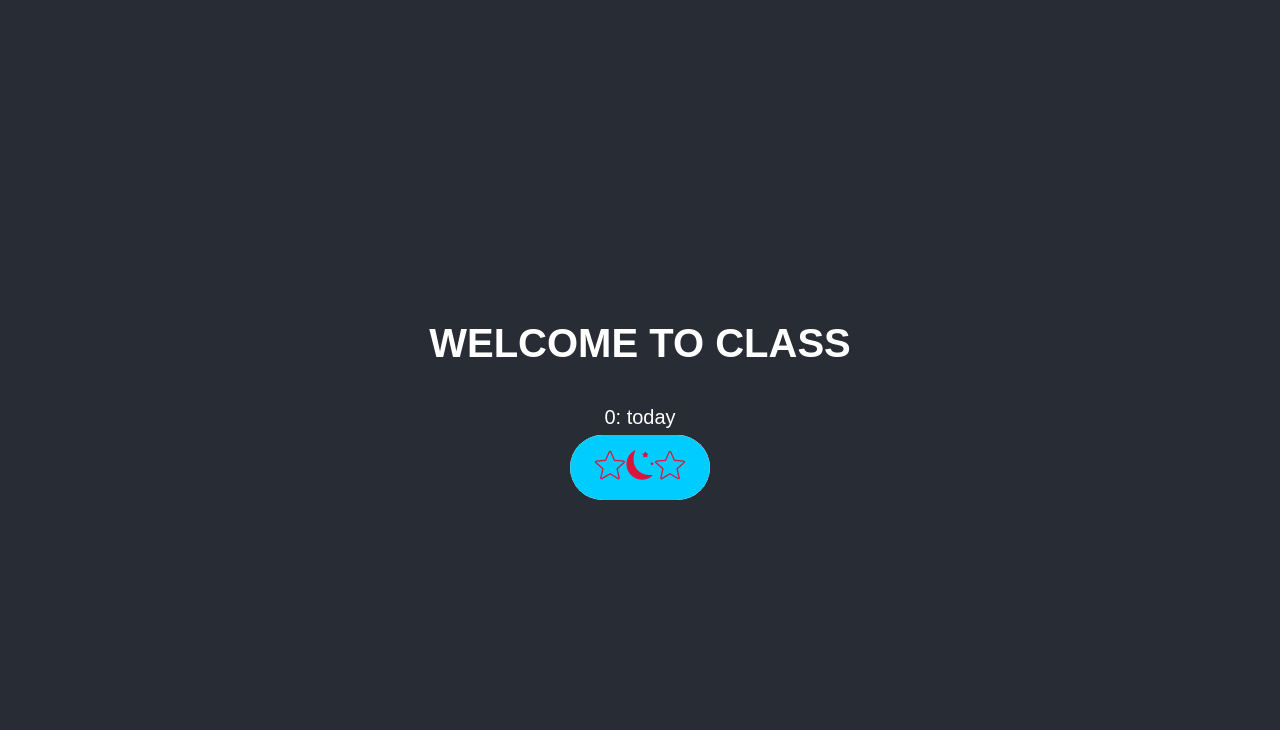
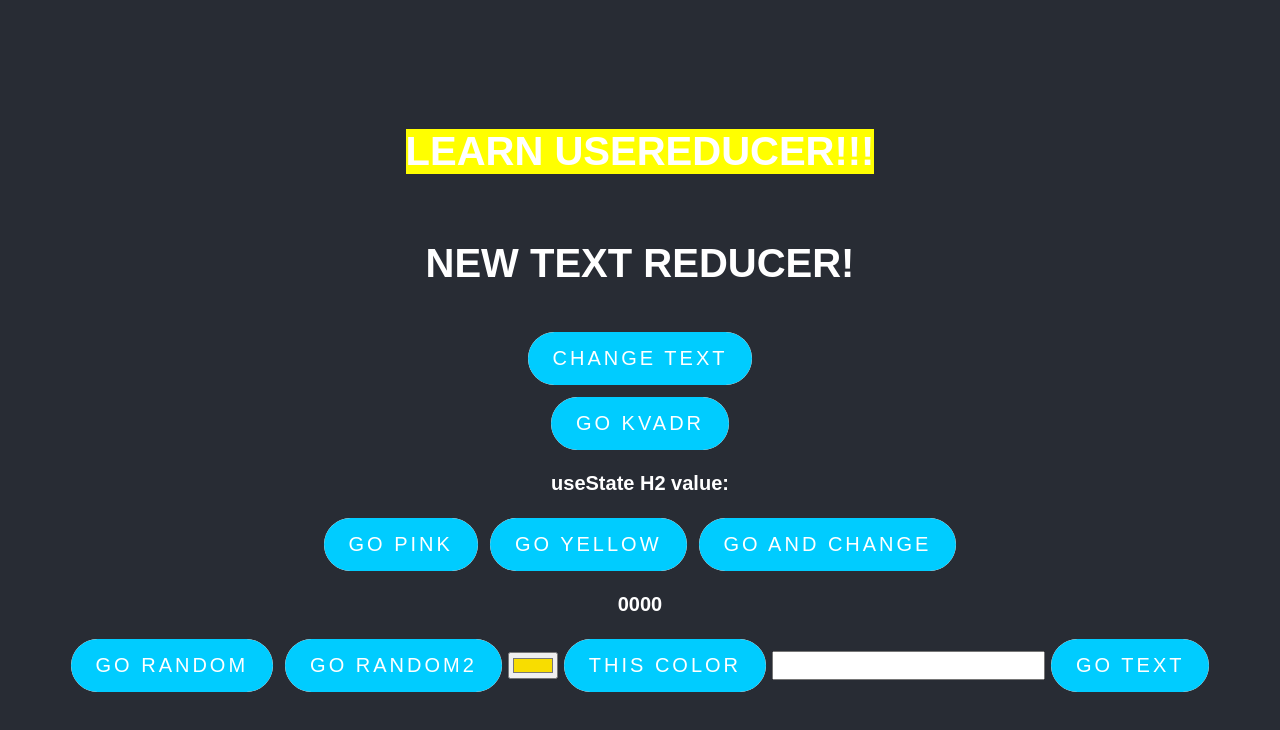
Before and after one commit to Kristle22/react, a React (Create React App) app: page / in a window 1280 px wide. Shown: the top 730 px of the page. Built offline with nearby package versions, Linux system fonts and the light colour scheme.

Commit message:
super Reducer!

```diff
--- a/src/App.jsx
+++ b/src/App.jsx
@@ -1,12 +1,140 @@
+import { useState, useReducer, useEffect } from 'react';
 import './App.scss';
-import Counter from './Components/019/Counter';
+import colorReducer from './Reducers/colorReducer';
+import randomReducer from './Reducers/randomReducer';
+import rand from './FUNCTIONS/randNumbers';
+import textReducer from './Reducers/textReducer';
+import kvadrReducer from './Reducers/kvadrReducer';
 
 function App() {
+  const [color, dispachColor] = useReducer(colorReducer, 'yellow');
+  const [random, dispachRandom] = useReducer(randomReducer, '0000');
+
+  const [text, dispachText] = useReducer(textReducer, 'New text reducer!');
+
+  const [colorInput, setColorInput] = useState('#f8dd00');
+
+  const [inputText, setInputText] = useState('');
+
+  const [h2, setH2] = useState('');
+
+  const [kvadr, dispachKvadr] = useReducer(kvadrReducer, []);
+
+  const goPink = () => {
+    const action = {
+      type: 'go_pink',
+    };
+    dispachColor(action);
+  };
+
+  const goYellow = () => {
+    const action = {
+      type: 'go_y',
+    };
+    dispachColor(action);
+  };
+
+  const goChange = () => {
+    const action = {
+      type: 'change_color',
+    };
+    dispachColor(action);
+  };
+
+  const goRandom = () => {
+    const action = {
+      type: 'go_rand',
+    };
+    dispachRandom(action);
+  };
+
+  const goRandom2 = () => {
+    const action = {
+      type: 'go_rand2',
+      payload: rand(0, 100),
+    };
+    dispachRandom(action);
+  };
+
+  const goChangeTo = () => {
+    const action = {
+      type: 'change_colorTo',
+      payload: colorInput,
+    };
+    dispachColor(action);
+  };
+
+  const goChangeText = () => {
+    const action = {
+      type: 'change_text',
+      payload: inputText,
+    };
+    dispachText(action);
+  };
+
+  const goText = () => {
+    setH2(inputText);
+    const action = {
+      type: 'go_text',
+      payload: inputText,
+    };
+    dispachRandom(action);
+  };
+
+  const goKvadr = () => {
+    const action = {
+      type: 'go_kvadr',
+    };
+    dispachKvadr(action);
+  };
+
+  // useEffect(() => {
+  //   setInterval(() => dispachColor({ type: 'change_color' }), 3000);
+  // }, []);
+
   return (
     <div className='App'>
       <header className='App-header'>
-        <h1>Welcome to class</h1>
-        <Counter when={'today'} />
+        <h1 style={{ backgroundColor: color }}> Learn useReducer!!!</h1>
+        <h1>{text}</h1>
+        <i>{inputText}</i>
+        <button onClick={goChangeText}>Change Text</button>
+        <div className='kvc'>
+          {kvadr.map((k, i) => (
+            <div key={i} className='kv'>
+              {k}
+            </div>
+          ))}
+        </div>
+        <button onClick={goKvadr}>GO Kvadr</button>
+
+        <h2>useState H2 value: {h2}</h2>
+        <div className='kvc'>
+          <button onClick={goPink}>Go pink</button>
+          <button onClick={goYellow}>Go yellow</button>
+          <button onClick={goChange}>Go and Change</button>
+        </div>
+        <h2>{random}</h2>
+        <div className='kvc'>
+          <button onClick={goRandom}>Go random</button>
+          <button onClick={goRandom2}>Go random2</button>
+          <input
+            type='color'
+            value={colorInput}
+            onChange={(e) => {
+              setColorInput(e.target.value);
+            }}
+          />
+          <button onClick={goChangeTo}>this color</button>
+          <input
+            type='text'
+            value={inputText}
+            onChange={(e) => {
+              setInputText(e.target.value);
+            }}
+          />
+          <button onClick={goText}>GO Text</button>
+        </div>
       </header>
     </div>
   );
--- a/src/App.scss
+++ b/src/App.scss
@@ -186,3 +186,6 @@ svg {
   transform: scale(0.7);
   fill: yellow;
 }
+.h1 {
+  transition: all 2s ease-out;
+}
--- /dev/null
+++ b/src/Reducers/colorReducer.js
@@ -0,0 +1,24 @@
+function colorReducer(state, action) {
+  let newState;
+
+  switch (action.type) {
+    case 'go_pink':
+      newState = 'pink';
+      break;
+    case 'go_y':
+      newState = 'yellow';
+      break;
+    case 'change_color':
+      newState = state === 'yellow' ? 'pink' : 'yellow';
+      break;
+    case 'change_colorTo':
+      newState = action.payload;
+      break;
+    default:
+      newState = state;
+  }
+
+  return newState;
+}
+
+export default colorReducer;
--- /dev/null
+++ b/src/Reducers/kvadrReducer.js
@@ -0,0 +1,14 @@
+function kvadrReducer(state, action) {
+  let newState;
+
+  switch (action.type) {
+    case 'go_kvadr':
+      newState = [...state, 'kvadr'];
+      break;
+    default:
+      newState = [...state];
+  }
+  return newState;
+}
+
+export default kvadrReducer;
--- /dev/null
+++ b/src/Reducers/randomReducer.js
@@ -0,0 +1,22 @@
+import rand from '../FUNCTIONS/randNumbers';
+
+function randomReducer(state, action) {
+  let newState;
+
+  switch (action.type) {
+    case 'go_rand':
+      newState = ('' + rand(0, 1000)).padStart(4, '0');
+      break;
+    case 'go_rand2':
+      newState = ('' + rand(0, 100)).padStart(3, '0');
+      break;
+    case 'go_text':
+      newState = action.payload;
+      break;
+    default:
+      newState = state;
+  }
+  return newState;
+}
+
+export default randomReducer;
--- /dev/null
+++ b/src/Reducers/textReducer.js
@@ -0,0 +1,13 @@
+function textReducer(state, action) {
+  let newState;
+  switch (action.type) {
+    case 'change_text':
+      newState = action.payload;
+      break;
+    default:
+      newState = state;
+  }
+  return newState;
+}
+
+export default textReducer;
```
Also changed, not shown: src/icons.jsx (added, +14 -0 lines).
